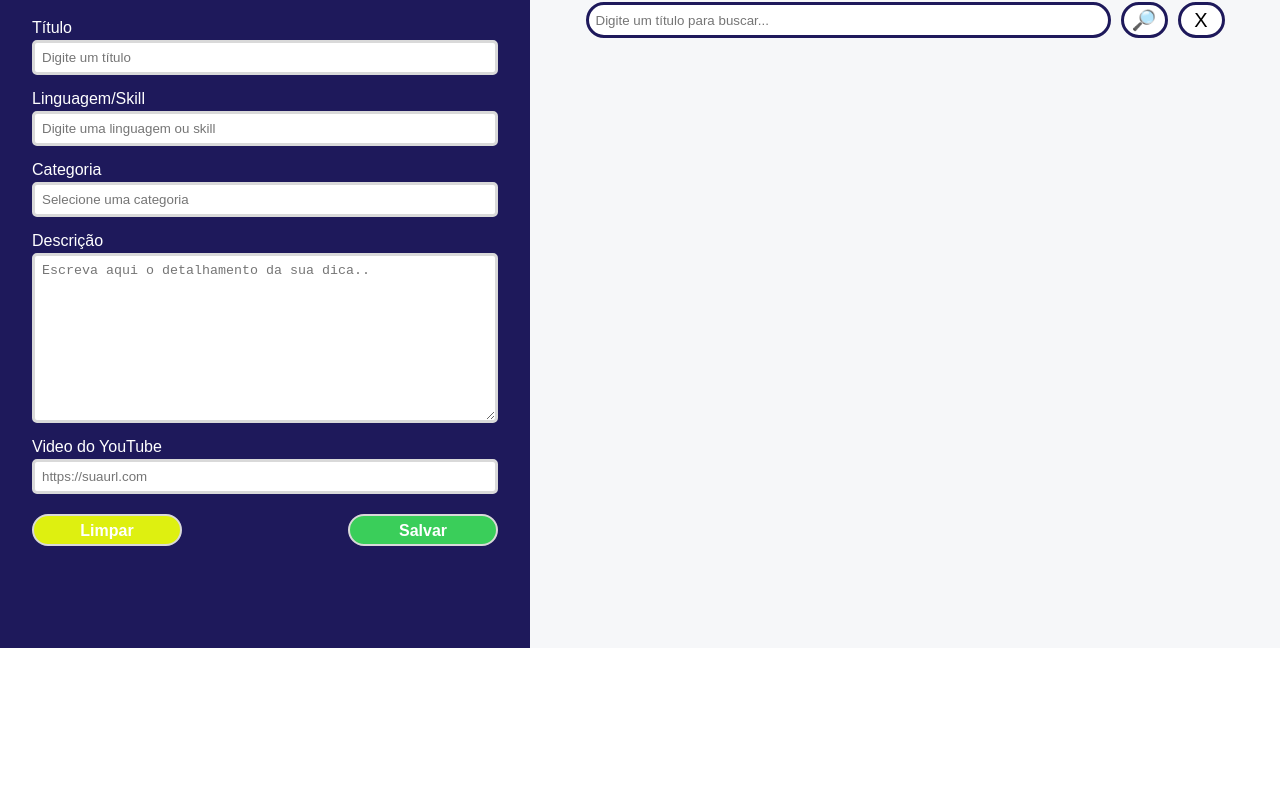
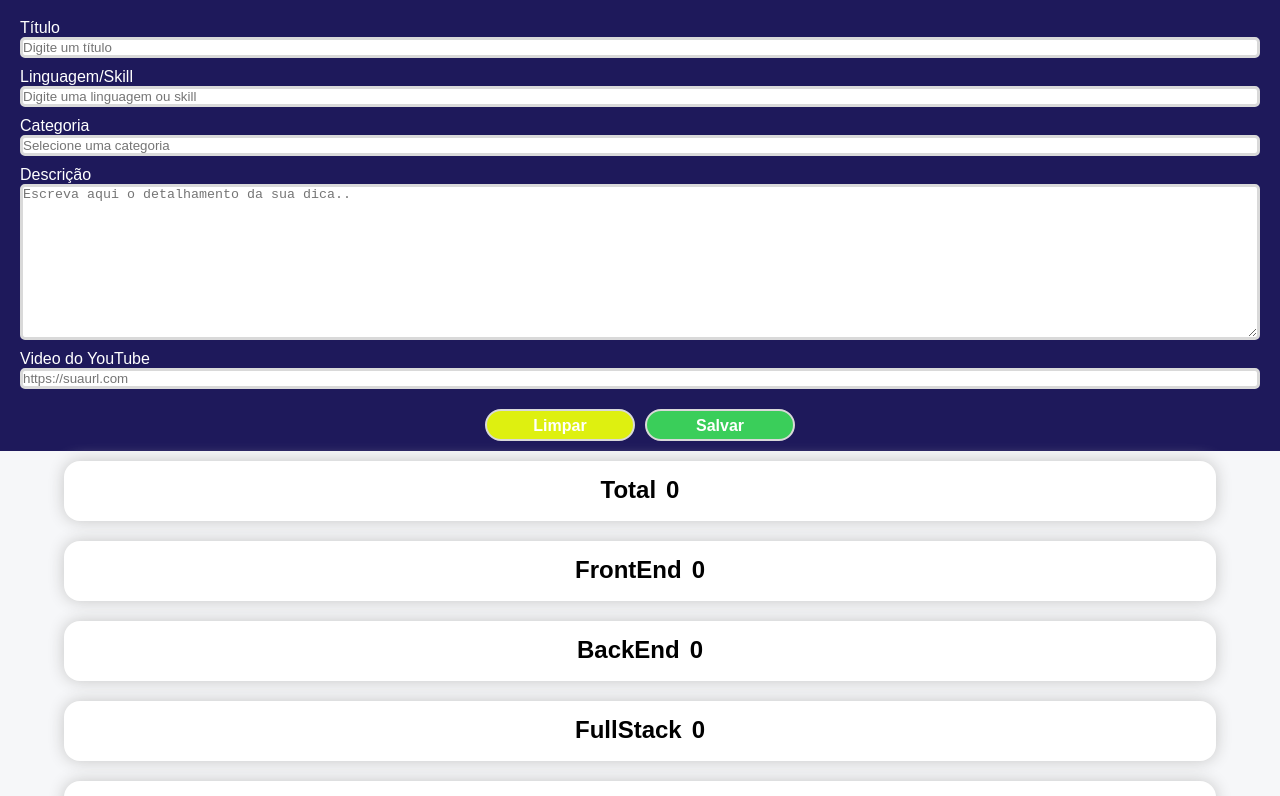
Before and after one commit to oFelipeBorba/DEVinHouse-CLAMED-Projeto1-Base-do-Conhecimento, a plain HTML site: page index.html in a window 1280 px wide. Shown: the part 152-948 px from the top of the page. Before the commit the page ends 800 px from the top, so only its background shows below. Drawn offline with Linux system fonts and the light colour scheme.

Commit message:
adiciona versão final do projeto 1 (base do conhecimento)

```diff
--- a/index.js
+++ b/index.js
@@ -1,3 +1,15 @@
+// Crio um array para receber os objetos(Dicas), os objetos da pesquisa, os contadores de categoria especifica e flags de navegação globais
+let arrayContemDicas = [],
+  arrayDadosPesquisados = [],
+  contadorFrontEnd = 0,
+  contadorBackEnd = 0,
+  contadorFullStack = 0,
+  contadorSoftSkill = 0,
+  flagPesquisaFalhou = 0,
+  flagEditaDica = 0,
+  flagApagaDicaAnterior,
+  indiceDicaEditando,
+  dicaExcluir;
 // Realizando atribuição dos inputs e botoes do form a variaveis
 let valorInputTitulo = document.querySelector("#titulo-dica");
 let valorInputLinguagem = document.querySelector("#linguagem-skill");
@@ -11,18 +23,6 @@ let numFrontend = document.querySelector("#num-frontend");
 let numBackend = document.querySelector("#num-backend");
 let numFullstack = document.querySelector("#num-fullstack");
 let numSoftskill = document.querySelector("#num-softskill");
-// Crio um array para receber os objetos(Dicas), os objetos da pesquisa, os contadores de categoria especifica e flags de navegação globais
-let arrayContemDicas = [],
-  arrayDadosPesquisados = [],
-  contadorFrontEnd = 0,
-  contadorBackEnd = 0,
-  contadorFullStack = 0,
-  contadorSoftSkill = 0,
-  flagPesquisaFalhou = 0,
-  flagEditaDica = 0,
-  flagApagaDicaAnterior,
-  indiceDicaEditando,
-  dicaExcluir;
 
 // Função que é chamada no onload, caso o localStorage já tenha algum valor salvo,  ela garante que vá carregas sem problemas, caso contrário ele deixa a array preparada
 function carregaDicasSalvas() {
@@ -48,6 +48,7 @@ function carregaDicasSalvas() {
     contadorSoftSkill = 0;
   }
 }
+
 // Cria um evento para o botão btnSalvarForm, ao ser clicado ele envia todos dados da dica para o localstorage e acrescente na arrayContemDicas
 btnSalvarForm.addEventListener("click", salvaDadosInseridos);
 function salvaDadosInseridos() {
@@ -102,6 +103,7 @@ function salvaDadosInseridos() {
     }
   }
 }
+
 // Função irá criar uma li para cada elemento do array de dicas e fará a inserção do texto no html para cada item criado
 function criaLiAddTexto(elemento) {
   // Deixo todos novos elementos criados e com seus atributos definidos
@@ -261,13 +263,13 @@ function editaDicaInformada() {
 btnPesquisa = document.querySelector("#btn-pesquisa");
 btnPesquisa.addEventListener("click", pesquisaPorTitulo);
 function pesquisaPorTitulo() {
-  // Faço link do id da barra de pesquisa ocm uma variavel e ajusto o valor digitado
+ // Faço link do id da barra de pesquisa com uma variavel e ajusto o valor digitado
   inputBarraPesquisa = document.querySelector("#barra-pesquisa").value;
   filtraValorInput = inputBarraPesquisa.toUpperCase();
   // Crio um loop em todos os itens da lista e escondo aqueles que não são compatíveis
   arrayContemDicas.forEach((elemento) => {
     let elementoAjustadoUpperCase = elemento.titulo.toUpperCase();
-    if (filtraValorInput == elementoAjustadoUpperCase) {
+    if (elementoAjustadoUpperCase.includes(filtraValorInput) == true) {
       arrayDadosPesquisados.push(elemento);
       localStorage.setItem(
         "dadosPesquisados",
--- a/style.css
+++ b/style.css
@@ -1,3 +1,4 @@
+/* Estilização responsiva a partir da linha 166 */
 body {
   padding: 0px;
   margin: 0px;
@@ -10,7 +11,6 @@ select:focus {
   box-shadow: 0 0 0 0;
   outline: 0;
 }
-
 .titulo-principal {
   max-width: fit-content;
 }
@@ -78,12 +78,10 @@ select:focus {
   font-weight: 600;
   font-size: 24px;
 }
-
 .card span {
   font-weight: 400;
   font-size: 40px;
 }
-
 .campo-pesquisa {
   display: flex;
   align-items: center;
@@ -141,13 +139,19 @@ select:focus {
 .box-dados-cat p {
   margin: 0;
 }
-.botoes-box-dados{
+#dados-descricao {
+  width: auto;
+  overflow-wrap: break-word;
+  word-wrap: break-word;
+  word-break: break-word;
+}
+.botoes-box-dados {
   display: flex;
   flex-direction: row;
   gap: 5px;
-  justify-content: right;
+  justify-content: left;
 }
-.btn-cards{
+.btn-cards {
   width: 90px;
   height: 32px;
   color: #fff;
@@ -159,3 +163,57 @@ select:focus {
   text-align: center;
   background-color: #1e195b;
 }
+@media only screen and (max-device-width: 1160px) {
+  body {
+    overflow: auto;
+  }
+  .titulo-principal {
+    text-align: center;
+    max-width: 50%;
+  }
+  .conteudo-principal {
+    display: flex;
+    flex-direction: column;
+    width: 100%;
+  }
+  .form-cria-nova-dica {
+    padding: 0 20px 10px 20px;
+    width: auto;
+  }
+  .input-padrao {
+    margin: 0 0 10px;
+    padding: 0;
+  }
+  .container-botoes-cria-dica {
+    justify-content: center;
+    gap: 10px;
+    margin-top: 10px;
+  }
+  .conteudo-dicas {
+    width: 100%;
+  }
+  .cards-indicativos {
+    display: flex;
+    flex-direction: column;
+    align-items: center;
+  }
+  .card {
+    display: flex;
+    flex-direction: row;
+    justify-content: center;
+    width: 90%;
+    height: 60px;
+    margin: 10px 0 10px 0;
+  }
+  .card h3 {
+    margin: 15px 10px 5px 0;
+  }
+  .card span {
+    margin: 15px 0 5px 0;
+    font-weight: 600;
+    font-size: 24px;
+  }
+  #barra-pesquisa {
+    width: 60%;
+  }
+}
```
Also changed, not shown: index.html (+1 -1 lines), 1 other file.
